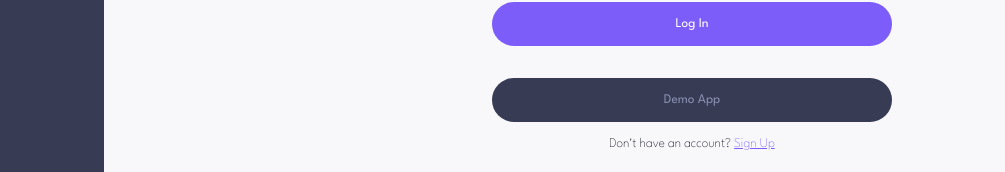
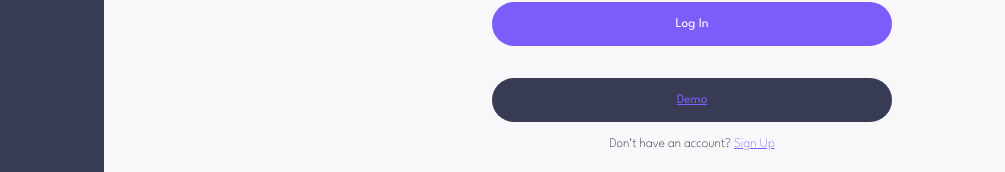
Before and after one commit to sharonBenish/Invoice-app, a Vue app: page /#/ in a window 1280 px wide. Shown: the part 364-536 px from the top of the page, without its empty margins (0-1005 px from the left). Built offline with nearby package versions, Linux system fonts and the light colour scheme.

Commit message:
fixed routing bug...kinda

```diff
--- a/src/views/AuthPage.vue
+++ b/src/views/AuthPage.vue
@@ -23,7 +23,7 @@
         </div>
         <button type="submit" class="auth" v-if="hasAccount">Log In</button>
         <button type="submit" class="auth" v-else>Sign Up</button>
-        <button type="submit" class="demo" @click="goToDemo">Demo App</button>
+        <button type="submit" class="demo"><router-link to="/invoices">Demo</router-link></button>
         <p v-if="hasAccount">Don't have an account? <a @click="hasAccount = false">Sign Up</a></p>
         <p v-else>ALready have an account? <a @click="hasAccount = true">Login</a></p>
     </form>
@@ -32,16 +32,7 @@
 
 <script setup>
 import { ref } from "@vue/reactivity";
-import { useRouter } from "vue-router";
-
-const router = useRouter()
 const hasAccount = ref(true);
-const goToDemo = ()=>{
-    router.push({
-        path:'/invoices',
-        replace:true
-    })
-}
 </script>
 
 <style scoped>
```
